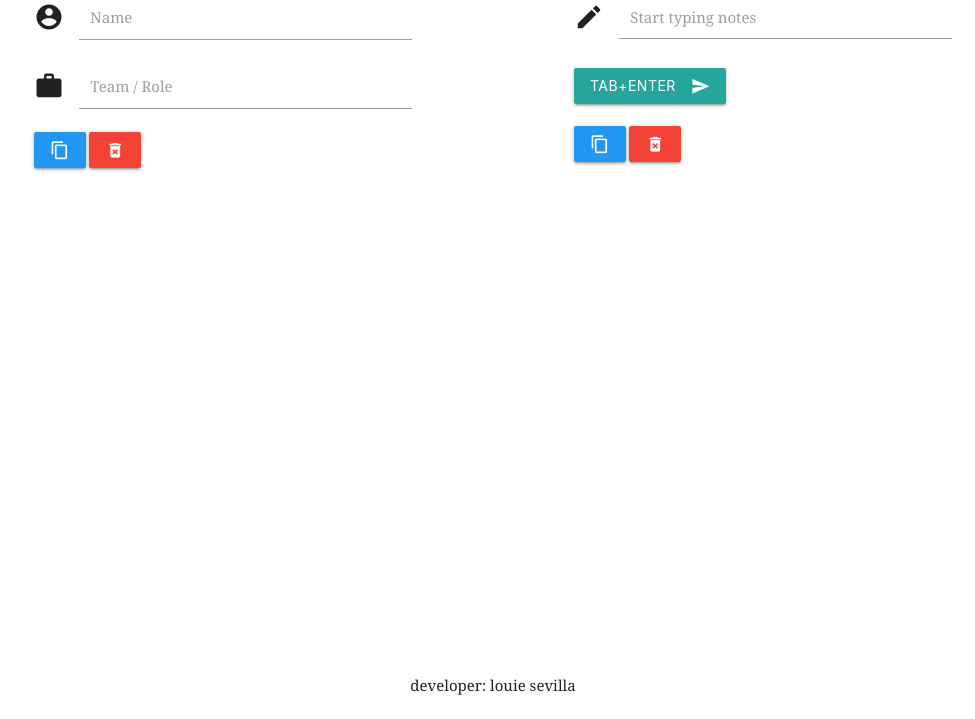
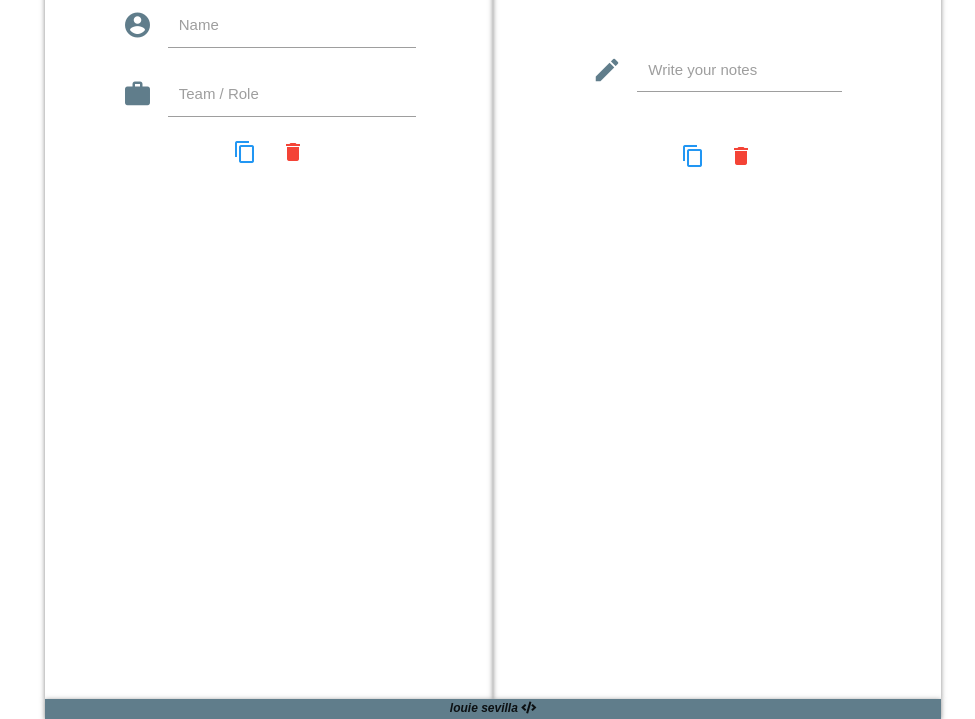
Before and after one commit to lousev/Documentation-Helper, a plain HTML site: page index.html in a window 1280 px wide. Shown: the part 81-800 px from the top of the page, without its empty margins (147-1122 px from the left). Drawn offline with nearby package versions, Linux system fonts and the light colour scheme; some packages are replaced by stand-ins of ours; a script that the page names is missing.

Commit message:
redesigned the gui

```diff
--- a/index.html
+++ b/index.html
@@ -9,65 +9,64 @@
   <link rel="stylesheet" href="./styles.css">
   <link rel="stylesheet" href="https://cdnjs.cloudflare.com/ajax/libs/materialize/1.0.0/css/materialize.min.css">
   <link href="https://fonts.googleapis.com/icon?family=Material+Icons" rel="stylesheet">
-    <link href="https://fonts.googleapis.com/css?family=Roboto+Slab&display=swap" rel="stylesheet">
+  <link rel="stylesheet" href="https://cdnjs.cloudflare.com/ajax/libs/font-awesome/5.9.0/css/all.min.css">
 </head>
 
 <body>
   <div class="container">
+    <div class="attendance-wrapper">
       <div>
-            <h4>Attendance Log</h4>
+        <h5>Attendance</h5>
       </div>
       <div>
         <form id="form" autocomplete="off">
           <div class="input-field col s12">
-                    <i class="material-icons prefix">account_circle</i>
-                    <input type="text" id="nameInput" name="nameInput" required>
+            <i class="material-icons prefix blueGreyIcon">account_circle</i>
+            <input type="text" id="nameInput" name="nameInput" required />
             <label for="nameInput">Name</label>
           </div>
           <div class="input-field col s12">
-                    <i class="material-icons prefix">work</i>
-                    <input type="text" id="teamInput" name="teamInput" required>
+            <i class="material-icons prefix blueGreyIcon">work</i>
+            <input type="text" id="teamInput" name="teamInput" required />
             <label for="teamInput">Team / Role</label>
           </div>
-                <button type="submit">submit</button>
         </form>
       </div>
       <div class="btnDiv">
-            <a class="btn waves-effect waves-light blue" id="copy" data-clipboard-target="#textOutput"><i
-                    class="material-icons">content_copy</i></a>
-            <a class="btn waves-effect red" id="clear"><i class="material-icons">delete_forever</i></a>
+        <a id="copy" data-clipboard-target="#textOutput"><i class="material-icons blueIcon">content_copy</i></a>
+        <a id="clear"><i class="material-icons redIcon">delete</i></a>
       </div>
       <ul id="textOutput"></ul>
-
     </div>
 
-    <div class="container">
+    <div class="conversation-wrapper">
       <div>
-            <h4>Conversation Log</h4>
+        <h5>Conversation</h5>
       </div>
       <div>
+        <br><br>
         <form id="conversationForm">
           <div class="input-field col s12">
-                    <i class="material-icons prefix">mode_edit</i>
-                    <textarea class="materialize-textarea" name="textarea" id="textarea"></textarea>
-                    <label for="textarea">Start typing notes</label>
+            <i class="material-icons prefix blueGreyIcon">mode_edit</i>
+            <textarea class="materialize-textarea" name="textarea" id="textarea" required></textarea>
+            <label for="textarea">Write your notes</label>
           </div>
-                <button id="enterNote" type="submit" class="btn"><i
-                        class="material-icons right">send</i>Tab+Enter</button>
         </form>
       </div>
-        <br>
+      <br />
       <div class="btnDiv2">
-            <a class="btn waves-effect waves-light blue" id="copy" data-clipboard-target="#conversationOutput"><i
-                    class="material-icons">content_copy</i></a>
-            <a class="btn waves-effect red" id="clearConvo"><i class="material-icons">delete_forever</i></a>
+        <a id="copy" data-clipboard-target="#conversationOutput"><i class="material-icons blueIcon">content_copy</i></a>
+        <a id="clearConvo"><i class="material-icons redIcon">delete</i></a>
       </div>
       <ul id="conversationOutput"></ul>
     </div>
 
-    <footer>
-        <p>developer: louie sevilla</p>
+    <footer class="blue-grey">
+      <div>
+        louie sevilla <i class="fas fa-code"></i>
+      </div>
     </footer>
+  </div>
 
   <script src="https://cdnjs.cloudflare.com/ajax/libs/clipboard.js/2.0.4/clipboard.min.js"></script>
   <script src="https://cdnjs.cloudflare.com/ajax/libs/materialize/1.0.0/js/materialize.min.js"></script>
--- a/script.js
+++ b/script.js
@@ -21,6 +21,7 @@ if (data) {
 } else {
   attendanceLog = [];
 }
+
 function loadStoredAttendance(array) {
   array.forEach(function (item) {
     addInputs(item.name, item.team, item.time);
@@ -35,6 +36,7 @@ if (data2) {
 } else {
   conversationLog = [];
 }
+
 function loadStoredNotes(array) {
   array.forEach(function (item) {
     addNotes(item.time, item.notes);
@@ -43,21 +45,21 @@ function loadStoredNotes(array) {
 
 // Load event listeners
 loadEventListeners();
+
 function loadEventListeners() {
   // Press enter to append the name, team, and time
-    document.addEventListener('keyup', enterInputs);
+  form.addEventListener('keyup', enterInputs);
   // Clear all inputs
   clearBtn.addEventListener('click', snap);
   clearConvo.addEventListener('click', snap2);
   // Form prevent default submit
   form.addEventListener('submit', formSubmit);
   // Conversation Log Area
-    conversationForm.addEventListener('submit', formSubmit);
-    enterNote.addEventListener('click', enterNoteClicked)
+  conversationForm.addEventListener('keyup', enterNotes);
 };
 
 function addInputs(name, team, time) {
-    let text = `<li class="collection-item blue lighten-5"><span class="capitalize">${name}</span> <span class="capitalize">(${team})</span> joined the call at ${time}.</li>`
+  let text = `<li class="collection-item"><span class="capitalize">${name}</span> <span class="capitalize">(${team})</span> joined the call at ${time}.</li>`
 
   let position = "beforeend";
   textOutput.insertAdjacentHTML(position, text);
@@ -73,7 +75,14 @@ function enterInputs(event) {
       // declare scope variables
       let name = nameInput.value;
       let team = teamInput.value;
-            let options = { hour: 'numeric', minute: 'numeric', second: 'numeric', month: 'numeric', day: 'numeric', year: '2-digit' };
+      let options = {
+        hour: 'numeric',
+        minute: 'numeric',
+        second: 'numeric',
+        month: 'numeric',
+        day: 'numeric',
+        year: '2-digit'
+      };
       let currentTime = new Date();
       let time = currentTime.toLocaleTimeString('en-US', options);
       if (name, team, time) {
@@ -122,15 +131,24 @@ function snap2() {
 // Conversation Log Area
 //
 function addNotes(time, notes) {
-    let text = `<li class="collection-item blue lighten-5">${time} - <span class="">${notes}</span></li>`
+  let text = `<li class="collection-item">${time} - <span class="">${notes}</span></li>`
   let position = "beforeend";
   conversationOutput.insertAdjacentHTML(position, text);
 }
 
-function enterNoteClicked() {
+// Enter notes
+function enterNotes(event) {
+  if (event.keyCode == 13) {
     if (noteArea && noteArea.value) {
       let notes = noteArea.value;
-        let options = { hour: 'numeric', minute: 'numeric', second: 'numeric', month: 'numeric', day: 'numeric', year: '2-digit' };
+      let options = {
+        hour: 'numeric',
+        minute: 'numeric',
+        second: 'numeric',
+        month: 'numeric',
+        day: 'numeric',
+        year: '2-digit'
+      };
       let currentTime = new Date();
       let time = currentTime.toLocaleTimeString('en-US', options);
       if (time, notes) {
@@ -145,3 +163,4 @@ function enterNoteClicked() {
       localStorage.setItem("storedNotes", JSON.stringify(conversationLog));
     }
   }
+}
--- a/styles.css
+++ b/styles.css
@@ -1,40 +1,99 @@
+/* Variables */
+:root {
+  --shadow: 0 1px 5px rgba(104, 104, 104, 0.8);
+}
+
+/* Global Font Style */
 * {
-    font-family: Georgia, 'Times New Roman', Times, serif;
+  font-family: Arial, Helvetica, sans-serif;
+}
+
+.container {
+  display: grid;
+  height: 100vh;
+  grid-template-columns: 1fr 1fr;
+  grid-template-rows: 1fr 20px;
+  grid-template-areas:
+    "attendance conversation"
+    "footer footer";
+}
+
+.attendance-wrapper {
+  grid-area: attendance;
+}
+
+.conversation-wrapper {
+  grid-area: conversation;
+}
+
+footer {
+  grid-area: footer;
+  text-align: center;
+  font-size: 12px;
+  box-shadow: var(--shadow);
+  font-style: italic;
+  font-weight: 600;
+}
+
+.attendance-wrapper,
+.conversation-wrapper {
+  padding: 1rem;
+  box-shadow: var(--shadow);
+  display: flex;
+  flex-direction: column;
+  align-items: center;
 }
 
 .capitalize {
-    text-transform: capitalize;
+  text-transform: capitalize;
 }
 
-#form button {
-    display: none;
+#textOutput li,
+#conversationOutput li {
+  padding-bottom: 3px 10px;
+  font-size: 14px;
 }
 
-#textOutput li, #conversationOutput li {
-    padding: 5px 10px;
+.hidden {
+  display: none;
+}
+
+@media (max-width: 768px) {
+
+  .attendance-wrapper,
+  .conversation-wrapper {
+    padding: 0;
+  }
+
+  .container {
+    width: 100% !important;
+    margin: 0 !important;
+  }
+
+  .attendance-wrapper,
+  .conversation-wrapper {
+    padding: 0 5px;
+  }
 }
 
 
-.hidden {
-    display: none;
+/* Material Icons Color Choice */
+.material-icons.redIcon {
+  color: #f44336;
 }
 
-body {
-    display: grid;
-    grid-template-columns: 1fr 1fr;
-    height: 95vh;
-    grid-template-rows: 1fr 20px;
-    padding: 0 100px;
+.material-icons.blueIcon {
+  color: #2196f3;
 }
 
-footer {
-    text-align: center;
-    grid-column: -1 / -3;
+.material-icons.blueGreyIcon {
+  color: #607d8b;
 }
 
-@media (max-width: 768px) {
-    body {
-        margin: 0;
-        padding: 0;
-    }
+/* Material Icons Color Choice */
+
+.btnDiv a,
+.btnDiv2 a {
+  cursor: pointer;
+  padding: 0 10px;
 }
```
Lines whose indentation alone changed are shown as unchanged.
